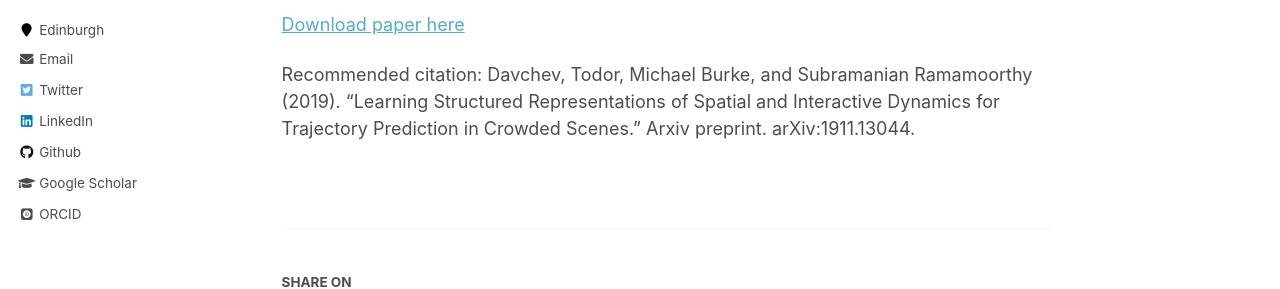
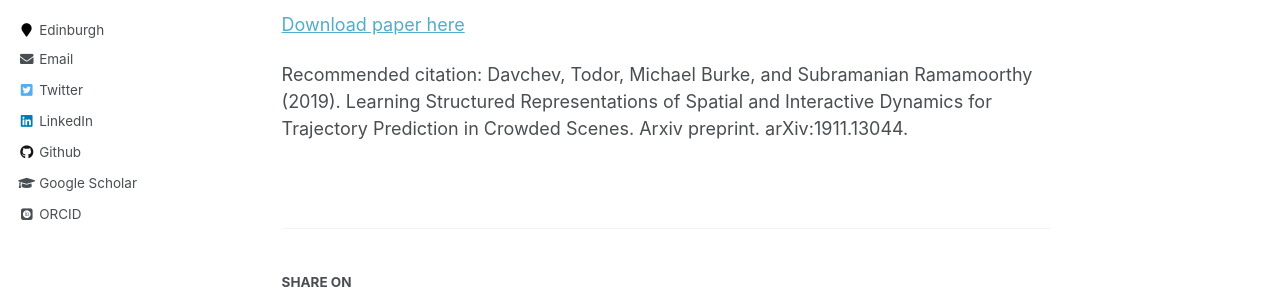
Before and after one commit to tdavchev/tdavchev.github.io, a Jekyll site: the page built from _publications/2019-structured-representations.md, in a window 1280 px wide and 1107 px high. Shown: the part 469-758 px from the top of the window. Built offline with Jekyll 4.4.1, drawn with Linux system fonts in a browser that asks for light colours; some web fonts are replaced.

```diff
--- a/_publications/2019-structured-representations.md
+++ b/_publications/2019-structured-representations.md
@@ -12,4 +12,4 @@ This paper is about learning modular methods that explictly allow for unsupervis
 
 [Download paper here](https://arxiv.org/pdf/1911.13044.pdf)
 
-Recommended citation: Davchev, Todor, Michael Burke, and Subramanian Ramamoorthy (2019). "Learning Structured Representations of Spatial and Interactive Dynamics for Trajectory Prediction in Crowded Scenes." Arxiv preprint. arXiv:1911.13044.
+Recommended citation: Davchev, Todor, Michael Burke, and Subramanian Ramamoorthy (2019). Learning Structured Representations of Spatial and Interactive Dynamics for Trajectory Prediction in Crowded Scenes. Arxiv preprint. arXiv:1911.13044.
```
